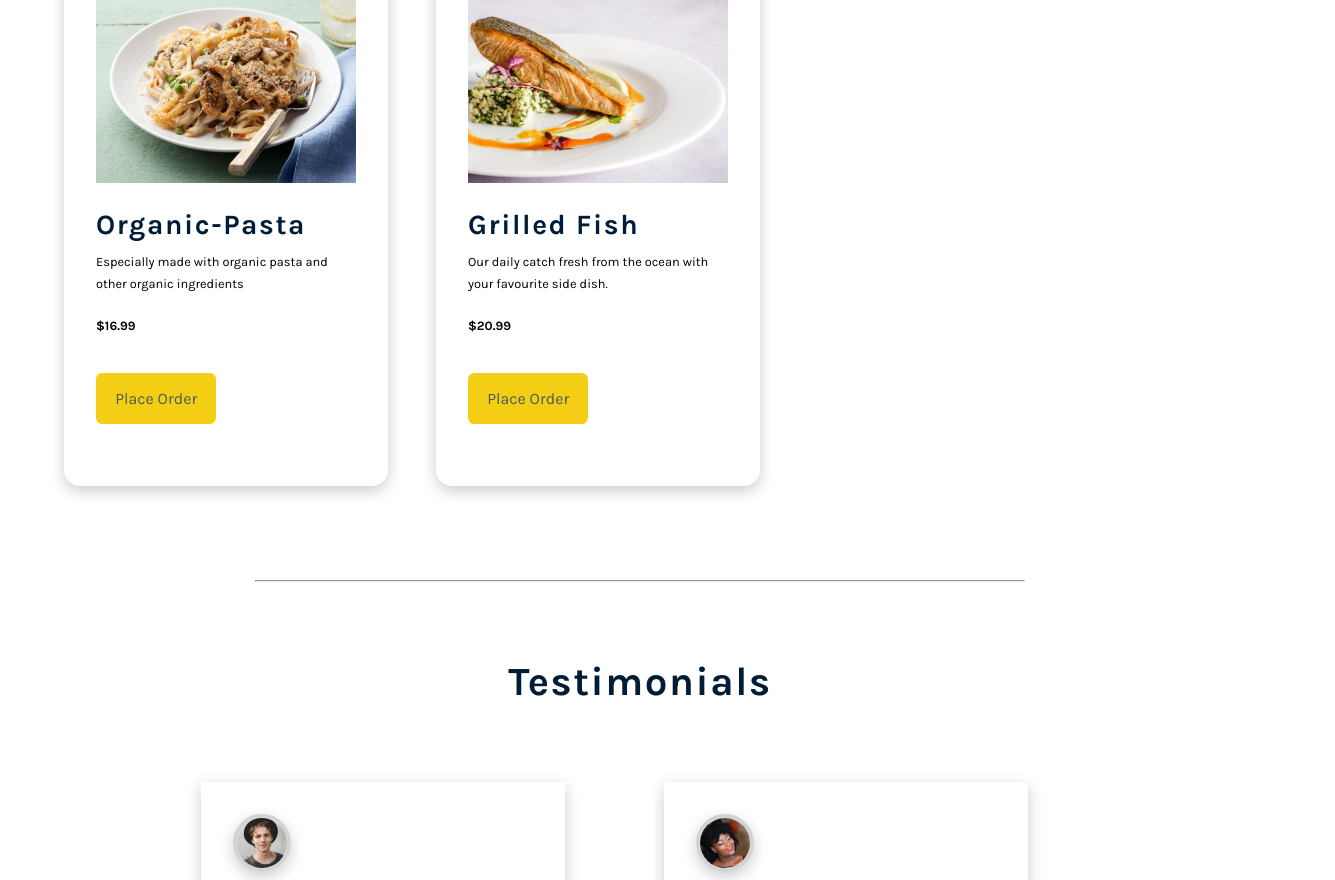
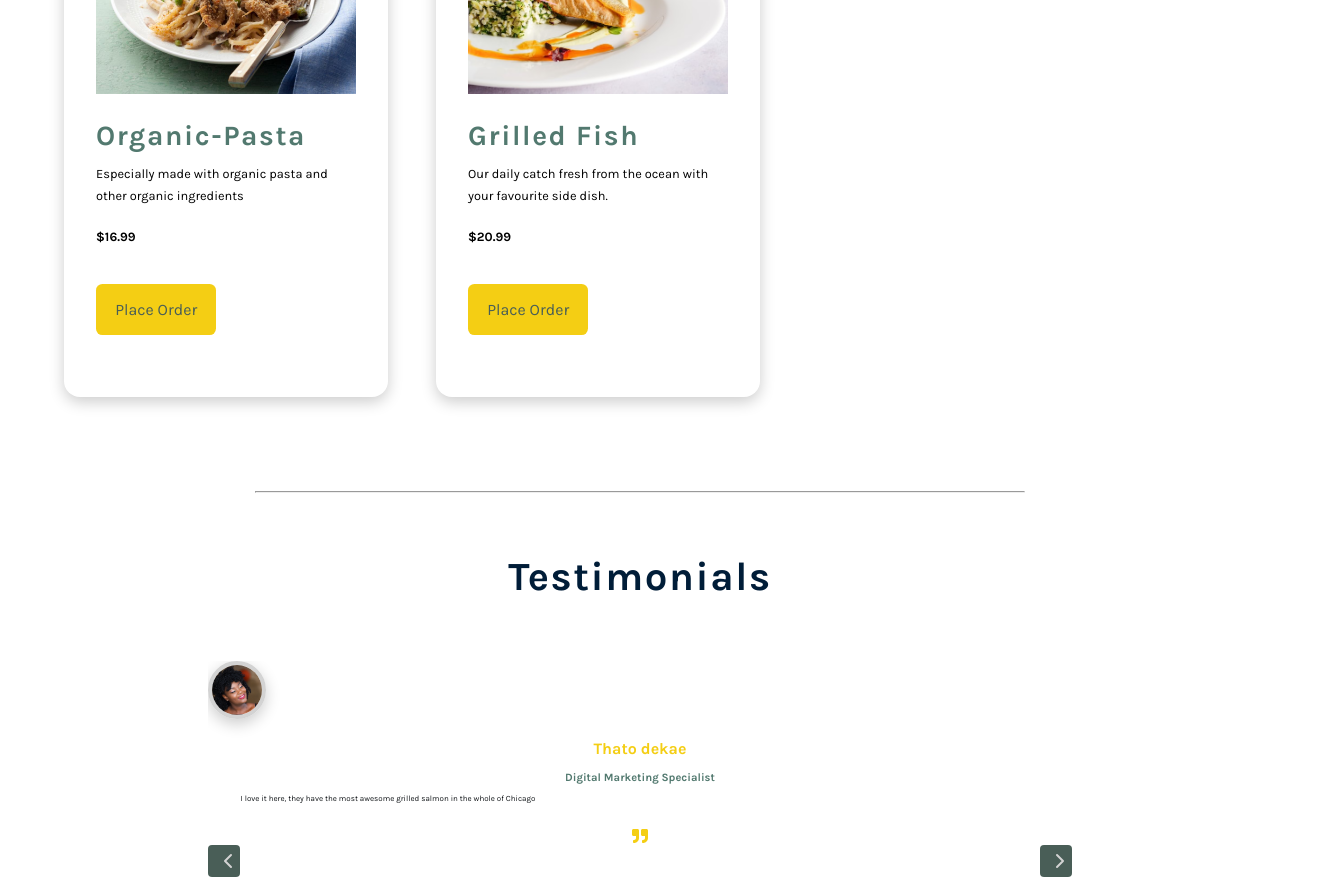
Before and after one commit to shaymk1/Reserve-a-table-react-app, a React (Create React App) app: page / in a window 1280 px wide. Shown: the part 1920-2800 px from the top of the page, 1335 px wide, since content can reach past the window. Built offline with nearby package versions, Linux system fonts and the light colour scheme; a web font is replaced by a local one.

Commit message:
added slider to the testimonials component

```diff
--- a/src/App.css
+++ b/src/App.css
@@ -163,6 +163,19 @@ h2{
     font-size:2rem;
 }
 
+h3{
+
+    font-size:1.2rem;
+    color: var(--italic-color);
+}
+
+h4{
+
+    font-size:0.9rem;
+    color: var(--italic-color);
+}
+
+
 p{
     margin-bottom: 1.25rem;
 }
--- a/src/App.js
+++ b/src/App.js
@@ -11,31 +11,23 @@ import Order from "./pages/order/Order";
 import Error from "./pages/error/Error";
 import Navbar from "./component/navbar/Navbar";
 import { BrowserRouter, Routes, Route } from "react-router-dom";
-// import Footer from "./component/Footer";
+import Footer from "./component/Footer";
 
 function App() {
 	return (
 		<>
-			{/* <Header /> */}
-			{/* <Nav /> */}
 			<BrowserRouter>
 				<Navbar />
 				<Routes>
-					<Route></Route>
-					<Route path="/" element={<Home />} />
-					<Route path="/menu" element={<Menu />}></Route>
-					<Route path="/reservations" element={<Reservations />}></Route>
-					<Route path="/order" element={<Order />}></Route>
-					<Route path="/error" element={<Error />}></Route>
-					{/* <Main /> */}
-
-					{/* Home */}
-					{/* <Menu/>  */}
-					{/* <Reservations/> */}
-					{/* <Order/> */}
-					{/* <Error/> */}
+					<Route>
+						<Route path="/" element={<Home />} />
+						<Route path="/menu" element={<Menu />}></Route>
+						<Route path="/reservations" element={<Reservations />}></Route>
+						<Route path="/order" element={<Order />}></Route>
+						<Route path="/error" element={<Error />}></Route>
+					</Route>
 				</Routes>
-				{/* <Footer /> */}
+				<Footer />
 			</BrowserRouter>
 		</>
 	);
--- a/src/component/footer/Footer.js
+++ b/src/component/footer/Footer.js
@@ -1,4 +1,5 @@
-import "./footer.css";
+// import "./footer.css";
+import "./footer.css"
 import { links, socials } from "../../data";
 import { Link, NavLink } from "react-router-dom";
 
@@ -7,7 +8,7 @@ const Footer = () => {
 		<>
 			<hr></hr>
 			<section className="section">
-				<div className="footer">
+				<div className="container footer__container">
 					<div className="links-container">
 						<ul className="footer-links">
 							{links.map((link) => {
--- a/src/component/footer/footer.css
+++ b/src/component/footer/footer.css
@@ -1,32 +1,7 @@
-.footer {
-	background-color: var(--main-color);
-	width: 100vw;
-	height: 200px;
-	display: flex;
-	justify-content: center;
-	align-items: center;
-	flex-direction: row;
-	padding-top: 10px;
-}
+.secondary {
+    background-color:blue;
+ }
 
-.footer-links li >a{
-color:var(--white-color);
-}
-
-.footer-icons li>a{
-   color:var(--white-color);
-}
-
-.active-nav {
-	position: relative;
-}
-
-.active-nav::after {
-	content: "";
-	display: block;
-	width: 3rem;
-	height: 0.1rem;
-	background: var(--secondary-color);
-	position: absolute;
-	margin-top: 0.2rem;
-}
+ .container{
+   background-color:blue;
+ }
--- a/src/component/testimonials/Testimonials.js
+++ b/src/component/testimonials/Testimonials.js
@@ -1,36 +1,112 @@
 import "./testimonials.css";
 
 import React from "react";
-//import { useState, useEffect } from "react";
-import {people} from "../../data";
+import { useState, useEffect } from "react";
+// import {humans} from "../../data";
 // import data from "../../data";
 import { FaQuoteRight } from "react-icons/fa";
+import { FiChevronRight, FiChevronLeft } from "react-icons/fi";
+import personOne from "../../images/person-1.jpg";
+import personTwo from "../../images/person-6.jpg";
+import personThree from "../../images/person-3.jpg";
+import personFour from "../../images/person-4.jpg";
+
+const humans = [
+	{
+		id: 1,
+		image: personOne,
+		name: "Peter Kekae",
+		title: "UX Designer",
+		quote:
+			"The Ubuntu hospitality they are famous for, really makes you feel at home",
+		alt: "a guy with a black fedora hat",
+	},
+	{
+		id: 2,
+		image: personTwo,
+		name: "Thato dekae",
+		title: "Digital Marketing Specialist",
+		quote:
+			"I love it here, they have the most awesome grilled salmon in the whole of Chicago",
+		alt: "a lady smiling with her eyes closed",
+	},
+	{
+		id: 3,
+		image: personThree,
+		name: "Lerato Mokae",
+		title: "product designer",
+		quote:
+			"I love their organic pasta with organic tomatoes on top, delicious!",
+		alt: "a guy with a black fedora hat",
+	},
+	{
+		id: 4,
+		image: personFour,
+		name: "Susan Andersen",
+		title: "Java Developer",
+		quote: "The atmosphere is very welcoming!",
+		alt: "a lady with an orange blouse looking sideways",
+	},
+];
+
+// export default people;
 
 const Testimonials = () => {
-	//const [people, setPeople] = useState(people);
-	// const[index,setIndex] = useState(0)
+	const [people, setPeople] = useState(humans);
+	const [index, setIndex] = useState(0);
+	 useEffect(() => {
+			const lastIndex = humans.length - 1;
+			if (index < 0) {
+				setIndex(lastIndex);
+			}
+			if (index > lastIndex) {
+				setIndex(0);
+			}
+		}, [index, people]);
+
+		useEffect(() => {
+			let slider = setInterval(() => {
+				setIndex(index + 1);
+			}, 5000);
+			return () => {
+				clearInterval(slider);
+			};
+		}, [index]);
 	return (
 		<>
 			<hr></hr>
-			<section className="section">
+			<section className="testimonials__section">
 				<h2>Testimonials</h2>
-				<div className="container section__container">
-					<div className="cards">
-						{people.map((person, personIndex) => {
-							const { id, image, name, title, quote } = person;
-							return (
-								<div key={id} className="card">
-									<img src={image} alt={name} className="person-img" />
-									<h4 className="title">{name}</h4>
-									<p className="job">{title}</p>
-									<p className="text">{quote}</p>
-									<FaQuoteRight className="icon" />
-								</div>
-							);
-						})}
-					</div>
+				<div className="section-center">
+					{humans.map((human, personIndex) => {
+						const { id, image, name, title, quote, alt } = human;
+						let position = "nextSlide";
+						if (personIndex === index) {
+							position = "activeSlide";
+						}
+						if (
+							personIndex === index - 1 ||
+							(index === 0 && personIndex === humans.length - 1)
+						) {
+							position = "lastSlide";
+						}
+						return (
+							<article key={id} className={position}>
+								<img src={image} alt={alt} className="person-img" />
+								<h4>{name}</h4>
+								<p className="job-title">{title}</p>
+								<p className="text">{quote}</p>
+								<FaQuoteRight className="icon" />
+							</article>
+						);
+					})}
+					<button className="prev" onClick={() => setIndex(index - 1)}>
+						<FiChevronLeft />
+					</button>
 
-
+					<button className="next" onClick={() => setIndex(index + 1)}>
+						<FiChevronRight />
+					</button>
 				</div>
 			</section>
 		</>
--- a/src/component/testimonials/testimonials.css
+++ b/src/component/testimonials/testimonials.css
@@ -1,25 +1,29 @@
-
-/* section h2{
-    margin-bottom:4rem;
-} */
-
-.cards{
-    margin-top:5rem;
-}
-.card {
-	max-width: 300px;
-	height: 200px;
-	background: var(--white-color);
-	box-shadow: var(--dark-shadow);
-	text-align: left;
-	padding: 2rem;
-	position: relative;
-	display: grid;
-	grid-template-columns: repeat(4;1fr);
-	overflow: hidden;
 
 
+
+
+
+
+ .section {
+  width: 90vw;
+  margin: 5rem auto;
+  max-width: var(--max-width);
 }
+
+ .section-center {
+  margin: 0 auto;
+  margin-top: 4rem;
+  width: 80vw;
+  height: 450px;
+  max-width: 800px;
+  text-align: center;
+  position: relative;
+  display: flex;
+  overflow: hidden;
+  padding:2rem;
+}
+
+
 
 .person-img {
 	border-radius: 50%;
@@ -29,61 +33,106 @@
 	object-fit: cover;
 	border: 4px solid var(--light-gray);
 	box-shadow: var(--dark-shadow);
+
 }
 
-.title{
-    font-size:0.9rem;
-    text-align:left;
+
+ h4{
+	margin-bottom: 0.25rem;
+  color: var(--secondary-color);
+
+}
+
+.job-title{
+    font-size:0.7rem;
+     text-align: center;
+     margin-bottom: 2rem;
     color: var(--italic-color);
     margin-bottom:0.3rem;
+	font-weight:bold;
 }
 
-.job{
-    font-size:0.7rem;
-    color: var(--text-color-2);
-    margin-top:0;
-    margin-bottom:0.1rem;
-    font-weight:bold;
-}
+
 
 .text{
     font-size:0.5rem;
     color: var(--text-color-2);
     margin-top:0;
+	padding-bottom:0;
+	padding-right:2rem;
 }
 
 
-/* media */
-@media screen and (min-width: 800px) {
-	 .section {
-		width: 90vw;
-		margin: 5rem auto;
-		max-width: var(--max-width);
+ .icon {
+  font-size: 1rem;
+  margin-top: 0.1rem;
+  color: var(--secondary-color);
 }
 
 
+
+.prev,
+.next {
+  position: absolute;
+  top: 200px;
+  transform: translateY(-50%);
+  background: var(--main-color);
+  color: var(--light-gray);
+  width: 1.25rem;
+  height: 1.25rem;
+  display: grid;
+  place-items: center;
+  border-color: transparent;
+  font-size: 1rem;
+  border-radius: var(--border-radius-btn);
+  cursor: pointer;
+  transition: var(--transition);
 }
+.prev:hover,
+.next:hover {
+  background: var(--secondary-color);
+  color: var(--main-color);
+}
+.prev {
+  left: 0;
+}
+.next {
+  right: 0;
+}
+/* media */
 
  @media screen and (min-width: 992px) {
   .section {
     width: 95vw;
   }
-.title {
-		text-align: center;
-		margin-bottom: 2rem;
-        font-size:0.6rem;
 }
-
-
+@media (min-width: 800px) {
+  .text {
+    max-width: 45em;
   }
-
-
-
-
-
-
-
-@media (min-width: 800px) {
-
-
+  .prev,
+  .next {
+    width: 2rem;
+    height: 2rem;
+    font-size: 1.5rem;
   }
+}
+article {
+  position: absolute;
+  top: 0;
+  left: 0;
+  width: 100%;
+  height: 100%;
+  opacity: 0;
+  transition: var(--transition);
+}
+article.activeSlide {
+  opacity: 1;
+  transform: translateX(0);
+}
+article.lastSlide {
+  transform: translateX(-100%);
+}
+article.nextSlide {
+  transform: translateX(100%);
+}
--- a/src/data.js
+++ b/src/data.js
@@ -4,10 +4,10 @@ import imgPastaTwo from "./images/pasta-7.jpeg";
 import imgGrilledFish from "./images/griled-fish.jpg";
 import { FaBehance, FaFacebook, FaLinkedin, FaTwitter } from 'react-icons/fa';
 import { CiLogin, CiShoppingCart } from "react-icons/ci";
-import personOne from "./images/person-1.jpg"
-import personTwo from "./images/person-6.jpg";
-import personThree from "./images/person-3.jpg"
-import personFour from "./images/person-4.jpg";
+// import personOne from "./images/person-1.jpg"
+// import personTwo from "./images/person-6.jpg";
+// import personThree from "./images/person-3.jpg"
+// import personFour from "./images/person-4.jpg";
 
 
 export const links = [
@@ -120,38 +120,38 @@ export const socials = [
 ];
 
 
-export const people = [
-	{
-		id: 1,
-		image: personOne,
-		name: "Peter Kekae",
-		title: "UX Designer",
-		quote:
-			"The Ubuntu hospitality they are famous for, really makes you feel at home",
-	},
-	{
-		id: 2,
-		image: personTwo,
-		name: "Thato Lekae",
-		title: "Digital Marketing Specialist",
-		quote:
-			"I love it here, they have the most awesome grilled salmon in the whole of Chicago",
-	},
-	{
-		id: 3,
-		image: personThree,
-		name: "Lerato Mokae",
-		title: "product designer",
-		quote:
-			"I love their organic pasta with organic tomatoes on top, delicious!",
-	},
-	{
-		id: 4,
-		image: personFour,
-		name: "Susan Andersen",
-		title: "Java Developer",
-		quote: "The atmosphere is very welcoming!",
-	},
-];
+// export const humans = [
+// 	{
+// 		id: 1,
+// 		image: personOne,
+// 		name: "Peter Kekae",
+// 		title: "UX Designer",
+// 		quote:
+// 			"The Ubuntu hospitality they are famous for, really makes you feel at home",
+// 	},
+// 	{
+// 		id: 2,
+// 		image: personTwo,
+// 		name: "Thato Lekae",
+// 		title: "Digital Marketing Specialist",
+// 		quote:
+// 			"I love it here, they have the most awesome grilled salmon in the whole of Chicago",
+// 	},
+// 	{
+// 		id: 3,
+// 		image: personThree,
+// 		name: "Lerato Mokae",
+// 		title: "product designer",
+// 		quote:
+// 			"I love their organic pasta with organic tomatoes on top, delicious!",
+// 	},
+// 	{
+// 		id: 4,
+// 		image: personFour,
+// 		name: "Susan Andersen",
+// 		title: "Java Developer",
+// 		quote: "The atmosphere is very welcoming!",
+// 	},
+// ];
 
-// export default people;
+// // export default people;
--- a/src/pages/home/Home.js
+++ b/src/pages/home/Home.js
@@ -1,7 +1,7 @@
 import "./home.css";
 import { Outlet } from "react-router-dom";
 import Hero from "../../component/hero/Hero";
-import Footer from "../../component/footer/Footer";
+//import Footer from "../../component/footer/Footer";
 import Cards from "../../component/cards/Cards";
 import Testimonials from "../../component/testimonials/Testimonials";
 import About from "../../component/about/About";
@@ -14,7 +14,8 @@ const Home = () => {
 			<About />
 			<Cards />
 			<Testimonials />
-			<Footer />
+			{/* <Footer/> */}
+
 		</div>
 	);
 };
```
Also changed, not shown: src/component/footer/footer-old.css (added, +39 -0 lines), src/component/testimonials/Testimonials-old.js (+8 -0 lines). Lines whose indentation alone changed are shown as unchanged.
